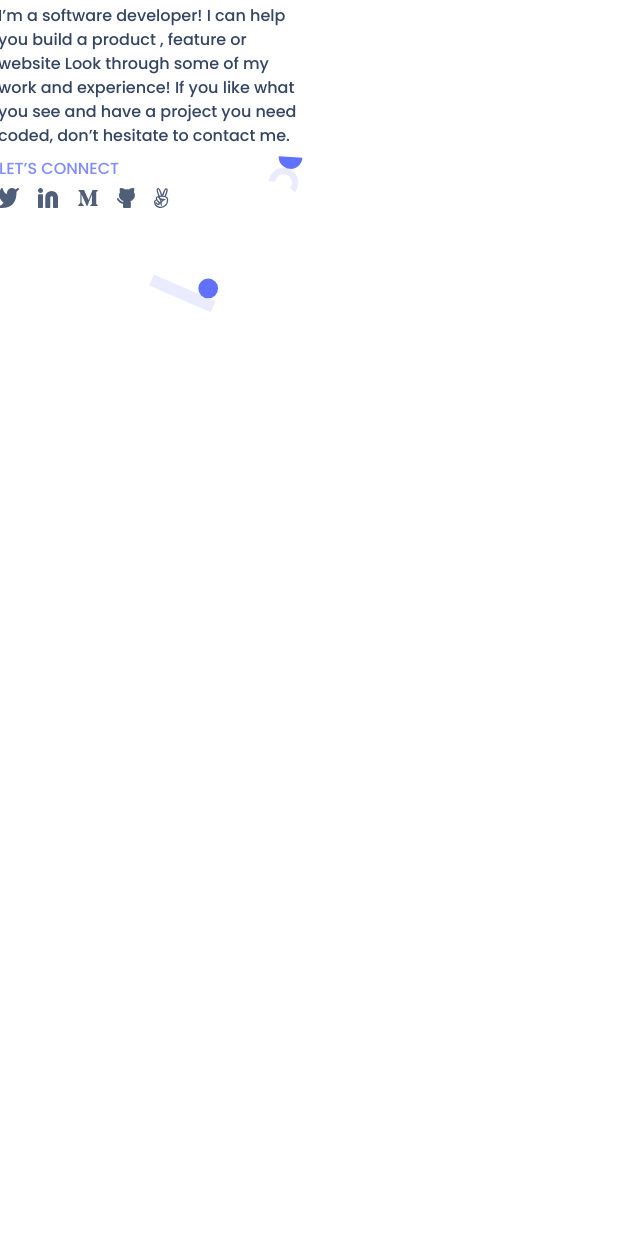
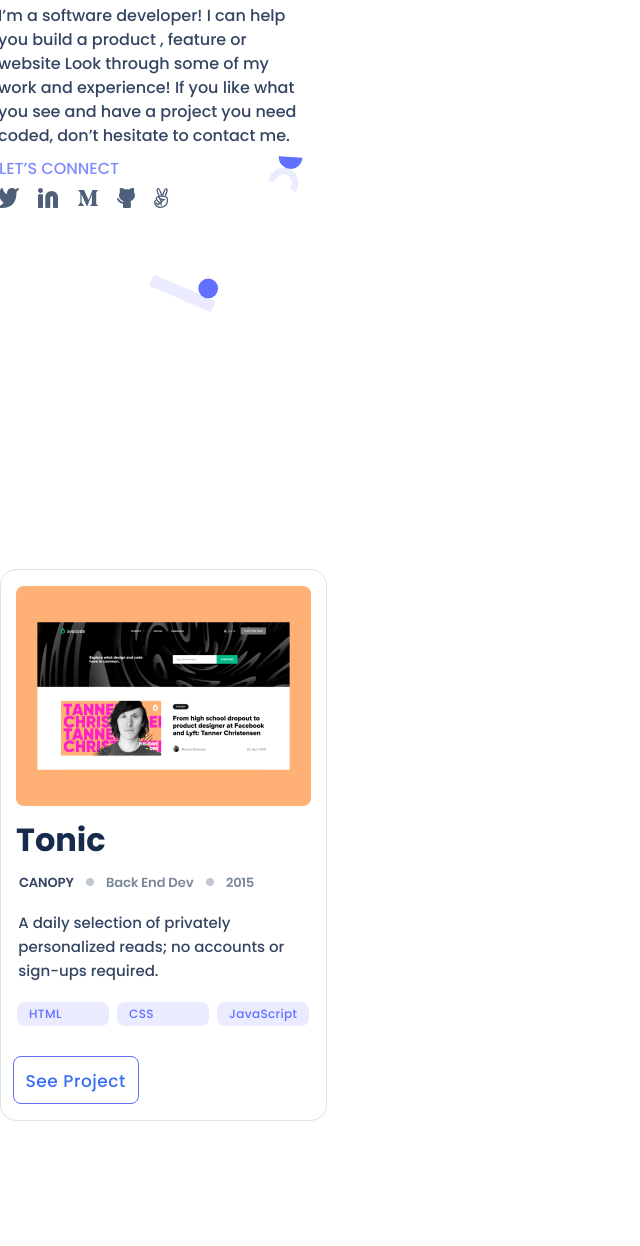
Before and after one commit to migcm06/miguel-portfolio, a plain HTML site: page index.html in a window 1280 px wide. Shown: the part 434-1680 px from the top of the page, without its empty margins (0-640 px from the left). Before the commit the page ends 800 px from the top, so only its background shows below. Drawn offline with Linux system fonts and the light colour scheme.

Commit message:
I'm writing lines in html anc put their styles

```diff
--- a/index.html
+++ b/index.html
@@ -23,7 +23,7 @@
     </header>
 
 
-    <section class="container">
+    <section class="main">
 
     <h1 class="primary-text">
             I’m Miguel Cuello.
@@ -43,6 +43,58 @@
 
     </section>
 
+    <section id="project" class="card">
+
+        <img src="images/portfolio.png" alt="a_screentshot" id="portfolio">
+
+        <h1 class="title tonic">Tonic</h1>
+        <img src="images/fame2.png" alt="frame" id="frame">
+        <p class="tonic-p">
+            A daily selection of privately personalized reads; no accounts or sign-ups required.
+        </p>
+
+        <ul class="code-links">
+            <li class="tag">
+                <a href="" alt="">HTML</a>
+            </li>
+            <li class="tag">
+                <a href="" alt="">CSS</a>
+            </li>
+            <li class="tag">
+                <a href="" alt="">JavaScript</a>
+            </li>
+        </ul>
+
+        <h3 id="see_project"><a href="" id="linkp">See Project</a></h3>
+
+    </section>
+
+    <section id="multi" class="card">
+
+        <img src="images/portfolio2.png" alt="a_screentshot" id="portfolio">
+
+        <h1 class="title tonic">Multi-Post Stories</h1>
+        <img src="images/fame2.png" alt="frame" id="frame">
+        <p class="tonic-p">
+            A daily selection of privately personalized reads; no accounts or sign-ups required.
+        </p>
+
+        <ul class="code-links">
+            <li class="tag">
+                <a href="" alt="">HTML</a>
+            </li>
+            <li class="tag">
+                <a href="" alt="">CSS</a>
+            </li>
+            <li class="tag">
+                <a href="" alt="">JavaScript</a>
+            </li>
+        </ul>
+
+        <h3 id="see_project"><a href="" id="linkp">See Project</a></h3>
+
+    </section>
+
 </body>
 
 </html>
--- a/styles.css
+++ b/styles.css
@@ -17,6 +17,7 @@
   line-height: 75px;
   background: #fff;
   width: 95%;
+  z-index: 1;
 }
 
 nav .navbar-logo {
@@ -55,7 +56,7 @@
   font-family: 'Poppins', Arial, Helvetica, sans-serif;
 }
 
-.container {
+.main {
   background-image: url('images/shapes.svg');
   background-size: 100% 100%;
   width: 375px;
@@ -109,4 +110,124 @@
   margin-left: 10%;
   cursor: pointer;
 }
+
+#project {
+  display: flex;
+  justify-content: start;
+}
+
+.card {
+  display: flex;
+  flex-direction: column;
+  align-items: center;
+  padding: 16px;
+  gap: 12px;
+  width: 327px;
+  height: 552px;
+  background: #FFFFFF;
+  border: 1px solid #DFE1E6;
+  border-radius: 16px;
+  flex: none;
+  order: 0;
+  flex-grow: 0;
+  margin-top: 20%;
+}
+
+.tonic {
+  width: 295px;
+  height: 36px;
+  font-family: 'Poppins';
+  font-style: normal;
+  font-weight: 700;
+  font-size: 32px;
+  line-height: 44px;
+  color: #172B4D;
+  flex: start;
+}
+
+.tonic-p {
+  width: 295px;
+  height: 76px;
+  font-family: 'Poppins', Arial, Helvetica, sans-serif;
+  font-style: normal;
+  font-weight: 400;
+  font-size: 15px;
+  line-height: 24px;
+  color: #344563;
+  position: relative;
+  left: -7%;
+}
+
+#frame {
+  position: relative;
+  left: -9%;
+}
+
+.code-links {
+  display: flex;
+  flex-direction: row;
+  align-items: center;
+  padding: 0px;
+  gap: 8px;
+  width: 20%;
+  height: 24px;
+  position: relative;
+  left: -40%;
+}
+
+.tag {
+  display: flex;
+  flex-direction: row;
+  align-items: center;
+  padding: 4px 12px;
+  width: 92px;
+  height: 24px;
+  background: #EBEBFF;
+  border-radius: 8px;
+}
+
+.tag a {
+  width: 68px;
+  height: 16px;
+  font-family: 'Poppins', Arial, Helvetica, sans-serif;
+  font-style: normal;
+  font-weight: 500;
+  font-size: 12px;
+  line-height: 16px;
+  letter-spacing: 0.03em;
+  color: #6070FF;
+}
+
+#see_project {
+  display: flex;
+  flex-direction: row;
+  padding: 12px;
+  gap: 10px;
+  width: 126px;
+  height: 48px;
+  border: 1px solid #6070FF;
+  border-radius: 8px;
+  position: relative;
+  left: -35%;
+  margin-top: 6%;
+}
+
+#see_project a {
+  width: 102px;
+  height: 24px;
+  font-family: 'Poppins';
+  font-style: normal;
+  font-weight: 500;
+  font-size: 17px;
+  line-height: 24px;
+  display: flex;
+  align-items: center;
+  text-align: center;
+  letter-spacing: 0.03em;
+  color: #396DF2;
+  flex: none;
+  order: 0;
+  flex-grow: 0;
+}
+
 /* stylelint-disable-next-line rule */
```
Also changed, not shown: images/fame2.png (added), images/portfolio.png (added), images/portfolio2.png (added).
